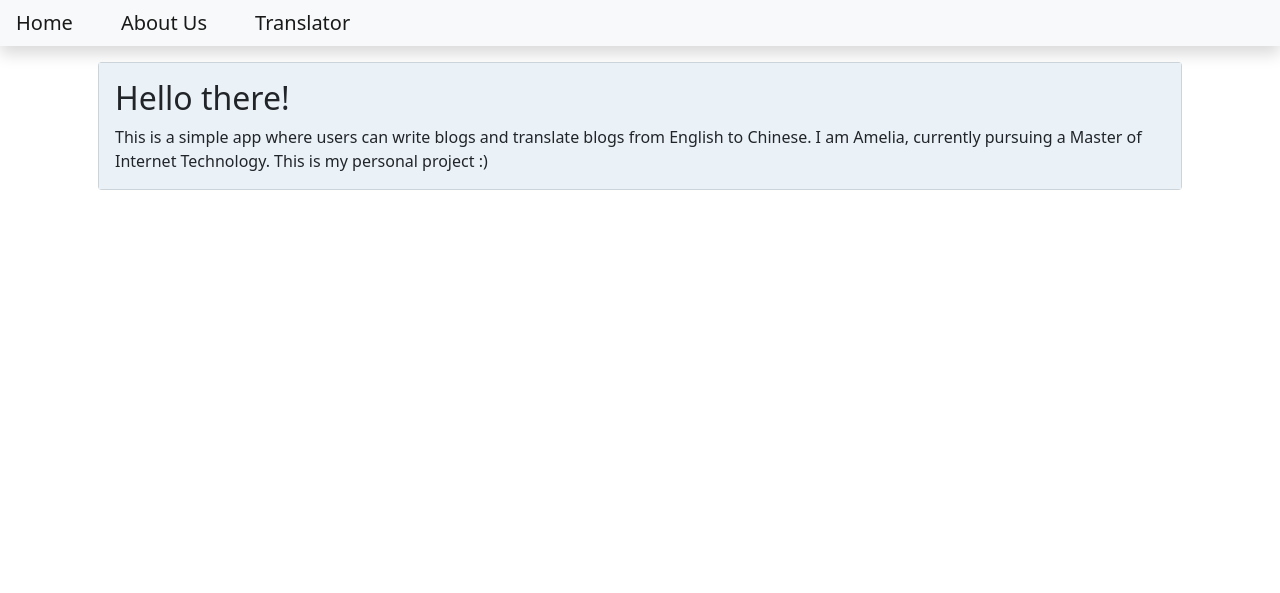
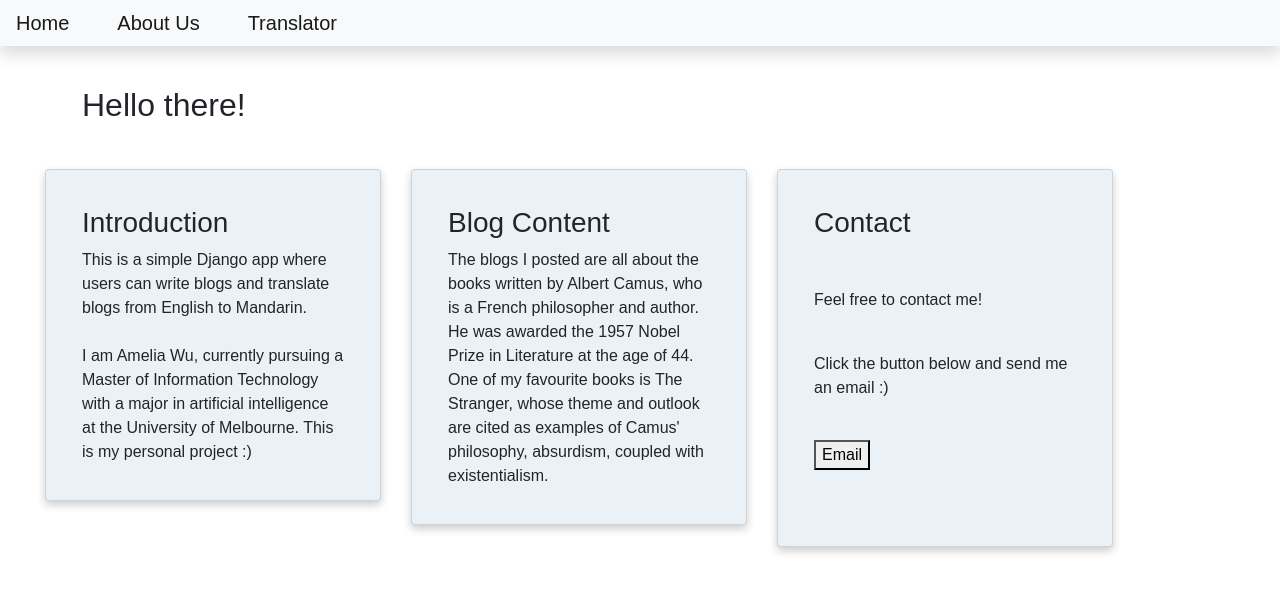
Before and after one commit to Amelia-Wu/Django-App, a Django app: template template/about.html in a window 1280 px wide. Shown: the top 593 px of the page. Run offline with Django 4.2, Linux system fonts and the light colour scheme; the template is opened without the code that fills it, so the values that code supplies are empty.

Commit message:
update about page

```diff
--- a/template/about.html
+++ b/template/about.html
@@ -1,17 +1,104 @@
 {% extends 'base.html' %}
 {% block content %}
-        <div class="container">
-            <div class="card m-3", style="background-color:#EAF2F8">
+    <style>
+        * {
+        box-sizing: border-box;
+        }
+
+        body {
+        font-family: Arial, Helvetica, sans-serif;
+        }
+
+        /* Float four columns side by side */
+        .column {
+        float: left;
+        width: 30%;
+        padding: 15px;
+        }
+
+        /* Remove extra left and right margins, due to padding */
+        .row {margin: 30px;}
+
+        /* Clear floats after the columns */
+        .row:after {
+        content: "";
+        display: table;
+        clear: both;
+        }
+
+        /* Responsive columns */
+        @media screen and (max-width: 600px) {
+        .column {
+            width: 50%;
+            display: block;
+            margin-bottom: 20px;
+        }
+        }
+
+        /* Style the counter cards */
+        .card {
+        box-shadow: 0 4px 8px 0 rgba(0, 0, 0, 0.2);
+        padding: 20px;
+        text-align: left;
+        background-color: #EAF2F8;
+        }
+    </style>
+
+    <div class="container">
+        <br>
+        <h2 class="card-title">
+            Hello there!
+        </h2>
+    </div>
+
+    <div class="row">
+        <div class="column">
+            <div class="card">
                 <div class="card-body", style="background-color:#EAF2F8">
-                    <h2 class="card-title", style="background-color:#EAF2F8">
-                        Hello there!
-                    </h2>
-                    <p class="card-text">
-                        This is a simple app where users can write blogs and translate blogs from English to Chinese.
-                        I am Amelia, currently pursuing a Master of Internet Technology. This is my personal project :)
+                    <h3 class="card-title">
+                        Introduction
+                    </h3>
+                    <p class="card-text", style="background-color:#EAF2F8">
+                        This is a simple Django app where users can write blogs and translate blogs from English to Mandarin.<br>
+                        <br>I am Amelia Wu, currently pursuing a Master of Information Technology with a major in artificial intelligence
+                         at the University of Melbourne. This is my personal project :)
                     </p>
                 </div>
             </div>
         </div>
+        <div class="column">
+            <div class="card">
+                <div class="card-body", style="background-color:#EAF2F8">
+                    <h3 class="card-title">
+                        Blog Content
+                    </h3>
+                    <p class="card-text", style="background-color:#EAF2F8">
+                        The blogs I posted are all about the books written by Albert Camus, who is a French philosopher and author. He was awarded the 1957 Nobel Prize in Literature at the age of 44. One of my favourite
+                        books is The Stranger, whose theme and outlook are cited as examples of Camus' philosophy, absurdism, coupled with existentialism.
+                    </p>
+                </div>
+            </div>
+        </div>
+        <div class="column">
+            <div class="card">
+                <div class="card-body", style="background-color:#EAF2F8">
+                    <h3 class="card-title">
+                        Contact
+                    </h3>
+                    <p class="card-text", style="background-color:#EAF2F8">
+                        <br>
+                        <p>Feel free to contact me!</p>
+                        <br>
+                        <p>Click the button below and send me an email :)</p>
+                        <br>
+                        <button onclick="location.href='mailto: wxysh@outlook.com'" type="button">
+                            Email</button>
+                        <br>
+                        <br>
+                    </p>
+                </div>
+            </div>
+        </div>
+    </div>
 
 {% endblock content %}
```
